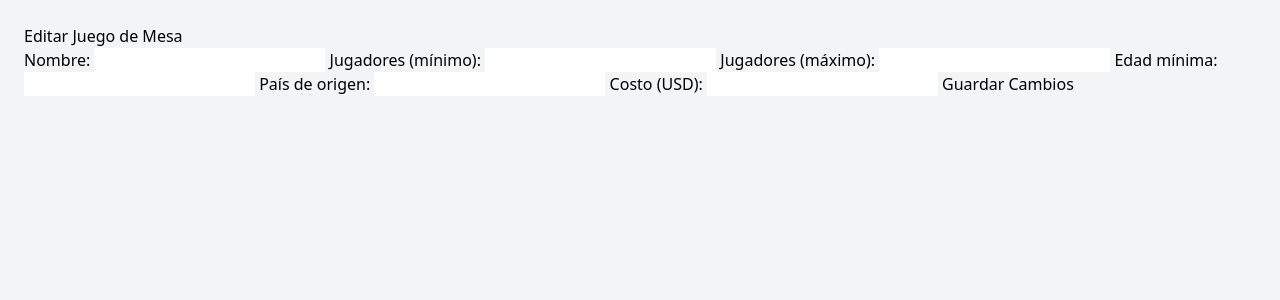
After one commit to ValenGu1t0/Flask-w-Docker-Project, a Flask app: template back/templates/editar.html in a window 1280 px wide. The commit adds this page. Shown: the top 300 px of the page. Run offline with Flask 3, Linux system fonts and the light colour scheme; the template is opened without the code that fills it, so the values that code supplies are empty; some libraries are stand-ins or nearby versions.

Commit message:
Update UI + Back

```diff
--- a/back/app.py
+++ b/back/app.py
@@ -4,33 +4,37 @@ from pymongo.errors import DuplicateKeyError
 
 app = Flask(__name__)
 
-# Conexión a MongoDB (por ahora local, más adelante con Docker Compose)
+# Conexión local a MongoDB
 client = MongoClient("mongodb://localhost:27017/")
 db = client["juegos_db"]
 collection = db["juegos"]
 
-# Crear índice único por _id (si no existe)
+# Crear índice único por campo 'id'
 collection.create_index("id", unique=True)
 
+# ⚠️ DESARROLLO: Eliminar todos los datos si querés empezar de cero
+# collection.delete_many({})
 
-# Renderizamos ambos HTML:
+# Ruta principal - muestra los juegos
 @app.route('/')
 def index():
     juegos = list(collection.find())
     return render_template("index.html", juegos=juegos)
 
+# Ruta del formulario para agregar un nuevo juego
 @app.route('/form')
 def form():
     return render_template("form.html")
 
-
-# Ruta para POST
+# POST de JUEGO
 @app.route('/agregar', methods=["POST"])
 def agregar():
-    ultimo = collection.find_one(sort=[("_id", -1)])
-    nuevo_id = str(int(ultimo["_id"]) + 1) if ultimo else "1"
+    # Buscar el último juego ingresado, ordenado por 'id' descendente
+    ultimo = collection.find_one(sort=[("id", -1)])
+    nuevo_id = (ultimo["id"] + 1) if ultimo and "id" in ultimo else 1
+
     juego = {
-        "_id": nuevo_id,
+        "id": nuevo_id,
         "nombre": request.form['nombre'],
         "jugadores_min": request.form['jugadores_min'],
         "jugadores_max": request.form['jugadores_max'],
@@ -38,11 +42,45 @@ def agregar():
         "pais": request.form['pais'],
         "costo": request.form['costo']
     }
+
     try:
         collection.insert_one(juego)
     except DuplicateKeyError:
         return "Error: Ya existe un juego con ese ID."
+
     return redirect('/')
+
+
+# DELETE
+@app.route('/eliminar/<int:id>', methods=["POST"])
+def eliminar(id):
+    collection.delete_one({"id": id})
+    return redirect('/')
+
+# PATCH
+@app.route('/editar/<int:id>')
+def editar(id):
+    juego = collection.find_one({"id": id})
+    if not juego:
+        return "Juego no encontrado", 404
+    return render_template("editar.html", juego=juego)
+
+
+@app.route('/actualizar/<int:id>', methods=["POST"])
+def actualizar(id):
+    collection.update_one(
+        {"id": id},
+        {"$set": {
+            "nombre": request.form['nombre'],
+            "jugadores_min": request.form['jugadores_min'],
+            "jugadores_max": request.form['jugadores_max'],
+            "edad": request.form['edad'],
+            "pais": request.form['pais'],
+            "costo": request.form['costo']
+        }}
+    )
+    return redirect('/')
+
 
 if __name__ == '__main__':
     app.run(debug=True)
--- /dev/null
+++ b/back/templates/editar.html
@@ -0,0 +1,42 @@
+<!DOCTYPE html>
+<html lang="es">
+
+
+<head>
+  <meta charset="UTF-8" />
+  <title>Editar juego</title>
+  <script src="https://cdn.tailwindcss.com"></script>
+</head>
+
+
+<body class="bg-gray-100 p-6">
+
+  <h2>Editar Juego de Mesa</h2>
+
+  <form action="/actualizar/{{ juego.id }}" method="POST">
+    <label>Nombre:</label>
+    <input type="text" name="nombre" value="{{ juego.nombre }}" required>
+
+    <label>Jugadores (mínimo):</label>
+    <input type="number" name="jugadores_min" value="{{ juego.jugadores_min }}" required>
+
+    <label>Jugadores (máximo):</label>
+    <input type="number" name="jugadores_max" value="{{ juego.jugadores_max }}" required>
+
+    <label>Edad mínima:</label>
+    <input type="number" name="edad" value="{{ juego.edad }}" required>
+
+    <label>País de origen:</label>
+    <input type="text" name="pais" value="{{ juego.pais }}" required>
+
+    <label>Costo (USD):</label>
+    <input type="number" name="costo" step="0.01" value="{{ juego.costo }}" required>
+
+    <button type="submit">Guardar Cambios</button>
+  </form>
+
+
+</body>
+
+
+</html>
```
Also changed, not shown: back/templates/index.html (+19 -9 lines), README.md.
